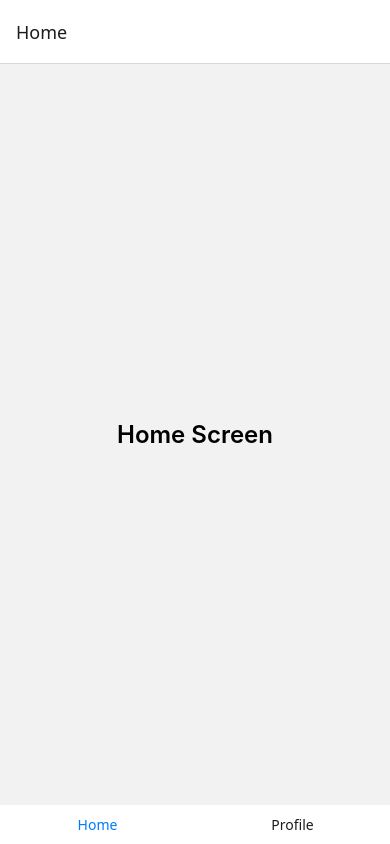
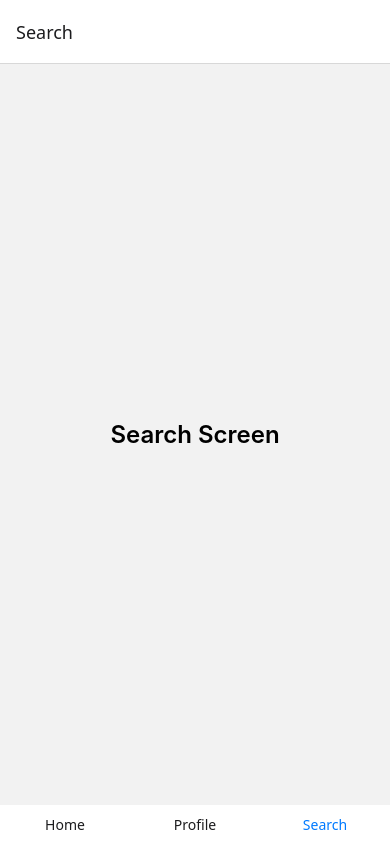
Before and after one commit to hashimaziz88/spotify-challenge-pineapple, a React Native app: screen /Search in a window 390 px wide. Built offline with nearby package versions, Linux system fonts and the light colour scheme.

Commit message:
SOmewhat skeleton taken 1 step with search

```diff
--- a/components/navigation/MyTabBar.tsx
+++ b/components/navigation/MyTabBar.tsx
@@ -52,7 +52,7 @@
             onLongPress={onLongPress}
             style={{ flex: 1 } as ViewStyle}
           >
-            <Text style={{ color: isFocused ? colors.primary : colors.text, textAlign: 'center', padding: 10 }}>
+            <Text style={{ color: isFocused ? colors.primary : colors.text, textAlign: 'center', padding: 10 , height: '50'}}>
               {label}
             </Text>
           </PlatformPressable>
--- a/components/navigation/MyTabs.tsx
+++ b/components/navigation/MyTabs.tsx
@@ -2,6 +2,7 @@
 import React from 'react';
 import { createBottomTabNavigator } from '@react-navigation/bottom-tabs';
 import MyTabBar from './MyTabBar';
+import SearchScreen from '../screens/SearchScreen'
 
 // Dummy Screens – Replace with your actual screen components
 import HomeScreen from '../screens/HomeScreen';
@@ -13,7 +14,9 @@
   return (
     <Tab.Navigator tabBar={(props) => <MyTabBar {...props} />}>
       <Tab.Screen name="Home" component={HomeScreen} />
-      <Tab.Screen name="Profile" component={ProfileScreen} />
+       <Tab.Screen name="Profile" component={ProfileScreen} />
+
+      <Tab.Screen name="Search" component={SearchScreen} />
     </Tab.Navigator>
   );
 };
--- /dev/null
+++ b/components/screens/SearchScreen.tsx
@@ -0,0 +1,25 @@
+// HomeScreen.tsx
+import React from 'react';
+import { View, Text, StyleSheet } from 'react-native';
+
+const HomeScreen: React.FC = () => {
+  return (
+    <View style={styles.container}>
+      <Text style={styles.text}>Search Screen</Text>
+    </View>
+  );
+};
+
+export default HomeScreen;
+
+const styles = StyleSheet.create({
+  container: {
+    flex: 1,
+    justifyContent: 'center',
+    alignItems: 'center',
+  },
+  text: {
+    fontSize: 24,
+    fontWeight: '600',
+  },
+});
```
